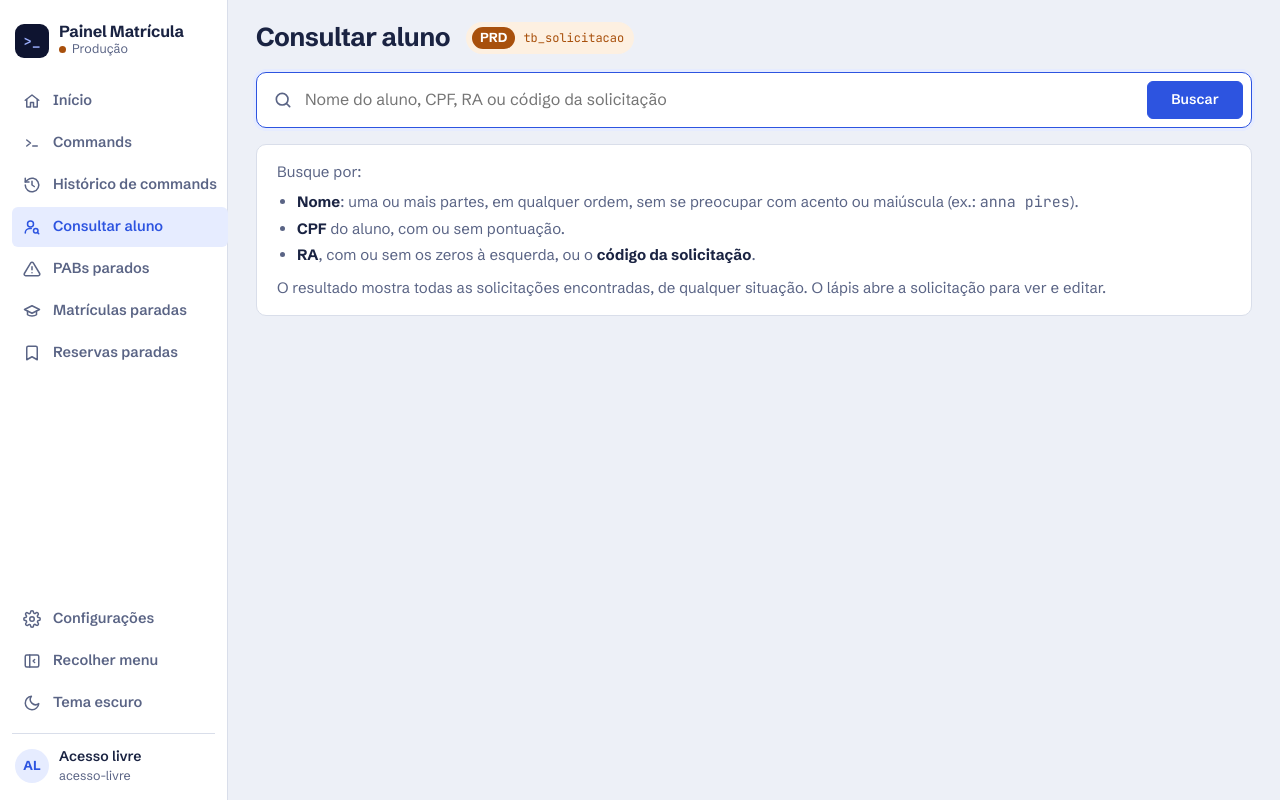
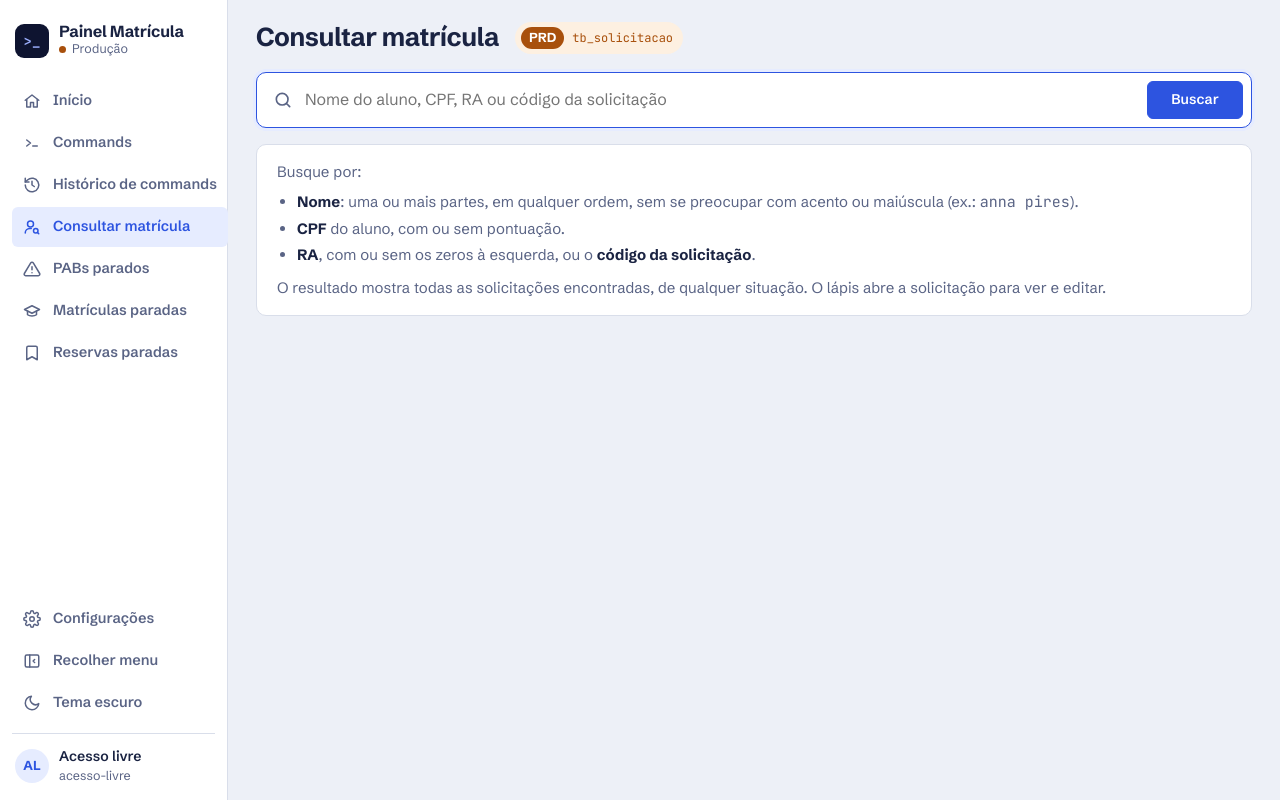
Before and after one commit to werikorus/matricula-manager, a Laravel app: page /alunos in a window 1280 px wide. Run offline with Laravel 8, Linux system fonts and the light colour scheme; some libraries are stand-ins or nearby versions.

Commit message:
refactor: "Consultar aluno" passa a ser "Consultar matrícula"
Co-Authored-By: Claude Opus 5.5 <noreply@anthropic.com>

```diff
--- a/app/Support/Telas.php
+++ b/app/Support/Telas.php
@@ -29,7 +29,7 @@ class Telas
                 'icone' => '<path d="M3 12a9 9 0 1 0 3-6.7L3 8"/><path d="M3 3v5h5"/><path d="M12 7v5l3 2"/>',
             ],
             'alunos' => [
-                'rota' => 'alunos', 'texto' => 'Consultar aluno', 'carregando' => 'Abrindo a consulta…',
+                'rota' => 'alunos', 'texto' => 'Consultar matrícula', 'carregando' => 'Abrindo a consulta…',
                 'descricao' => 'Buscar por nome, CPF, RA ou solicitação e editar a matrícula.',
                 'icone' => '<circle cx="10" cy="8" r="4"/><path d="M3 20c0-3.3 2.7-6 6-6h2"/><circle cx="17" cy="17" r="3"/><path d="m21 21-1.8-1.8"/>',
             ],
--- a/resources/views/alunos/index.blade.php
+++ b/resources/views/alunos/index.blade.php
@@ -1,6 +1,6 @@
 @extends('layouts.app')
 
-@section('titulo', $termo !== '' ? 'Aluno: '.$termo : 'Consultar aluno')
+@section('titulo', $termo !== '' ? 'Matrícula: '.$termo : 'Consultar matrícula')
 
 @php
     $data = function ($valor, $formato = 'd/m/Y H:i') {
@@ -24,7 +24,7 @@
 
 @section('conteudo')
 <header class="topo">
-    <h1>Consultar aluno</h1>
+    <h1>Consultar matrícula</h1>
     <div class="topo-meio">
         <span class="ambiente" title="Consulta direta no banco do matrícula">
             <strong>{{ $ambiente }}</strong>
@@ -35,7 +35,7 @@
 
 <form method="GET" action="{{ route('alunos') }}" class="busca-aluno" data-carregando="Procurando…" role="search">
     <svg viewBox="0 0 24 24" fill="none" stroke="currentColor" stroke-width="2" stroke-linecap="round" stroke-linejoin="round" aria-hidden="true"><circle cx="11" cy="11" r="7"/><path d="m20 20-3.5-3.5"/></svg>
-    <input type="search" name="q" value="{{ $termo }}" placeholder="Nome do aluno, CPF, RA ou código da solicitação" aria-label="Buscar aluno"
+    <input type="search" name="q" value="{{ $termo }}" placeholder="Nome do aluno, CPF, RA ou código da solicitação" aria-label="Consultar matrícula"
            autocomplete="off" spellcheck="false" maxlength="100" @if ($termo === '') autofocus @endif>
     <button type="submit" class="botao botao-primario">Buscar</button>
 </form>
--- a/resources/views/inicio/index.blade.php
+++ b/resources/views/inicio/index.blade.php
@@ -40,7 +40,7 @@
 
 <form method="GET" action="{{ route('alunos') }}" class="busca-aluno" data-carregando="Procurando…" role="search">
     <svg viewBox="0 0 24 24" fill="none" stroke="currentColor" stroke-width="2" stroke-linecap="round" stroke-linejoin="round" aria-hidden="true"><circle cx="11" cy="11" r="7"/><path d="m20 20-3.5-3.5"/></svg>
-    <input type="search" name="q" placeholder="Consultar aluno: nome, CPF, RA ou código da solicitação" aria-label="Consultar aluno" autocomplete="off" spellcheck="false" maxlength="100" autofocus>
+    <input type="search" name="q" placeholder="Consultar matrícula: nome do aluno, CPF, RA ou código da solicitação" aria-label="Consultar matrícula" autocomplete="off" spellcheck="false" maxlength="100" autofocus>
     <button type="submit" class="botao botao-primario">Buscar</button>
 </form>
 
```
Also changed, not shown: README.md, public/manifest.json.
